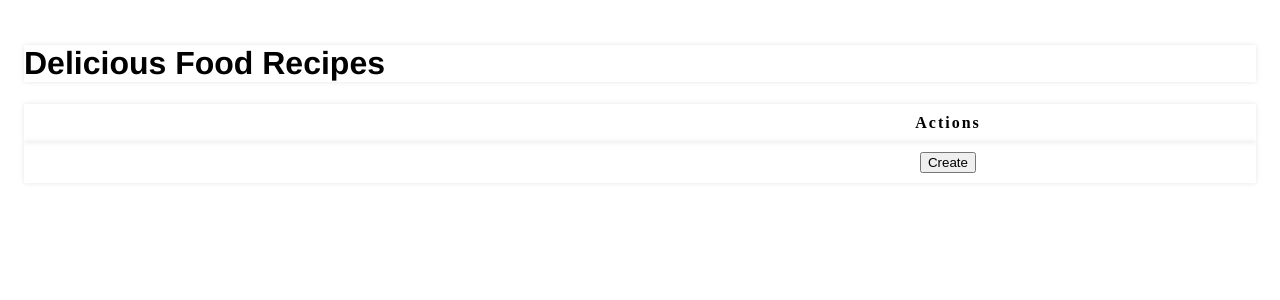
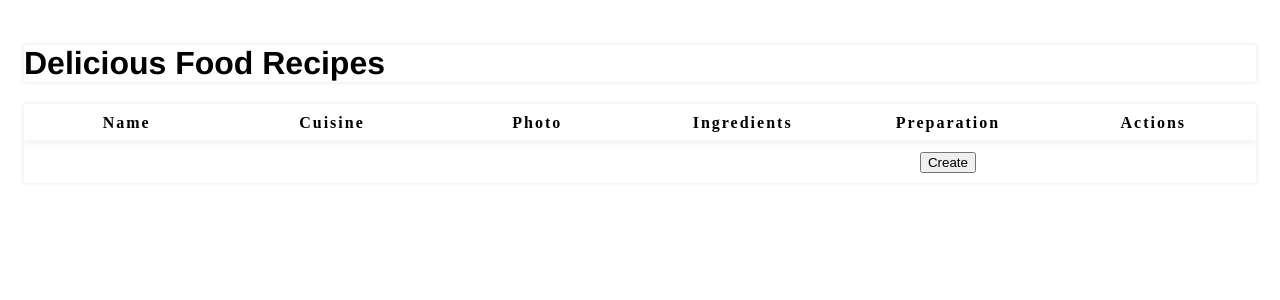
Before and after one commit to mojonesy/recipe-tracking-app-project, a React (Create React App) app: page / in a window 1280 px wide. Shown: the top 300 px of the page. Built offline with nearby package versions, Linux system fonts and the light colour scheme.

Commit message:
Labeled table headers

```diff
--- a/src/RecipeList.js
+++ b/src/RecipeList.js
@@ -1,7 +1,7 @@
 import React from "react";
 import Recipe from "./Recipe";
 
-function RecipeList() {
+function RecipeList({ recipes, deleteRecipe }) {
 
   // TODO: Display the list of recipes using the structure of table that is provided.
   // TODO: Create at least one additional component that is used by this component.
@@ -12,7 +12,11 @@ function RecipeList() {
       <table>
         <thead>
           <tr>
-            <th></th>
+            <th>Name</th>
+            <th>Cuisine</th>
+            <th>Photo</th>
+            <th>Ingredients</th>
+            <th>Preparation</th>
             <th>Actions</th>
           </tr>
         </thead>
```
